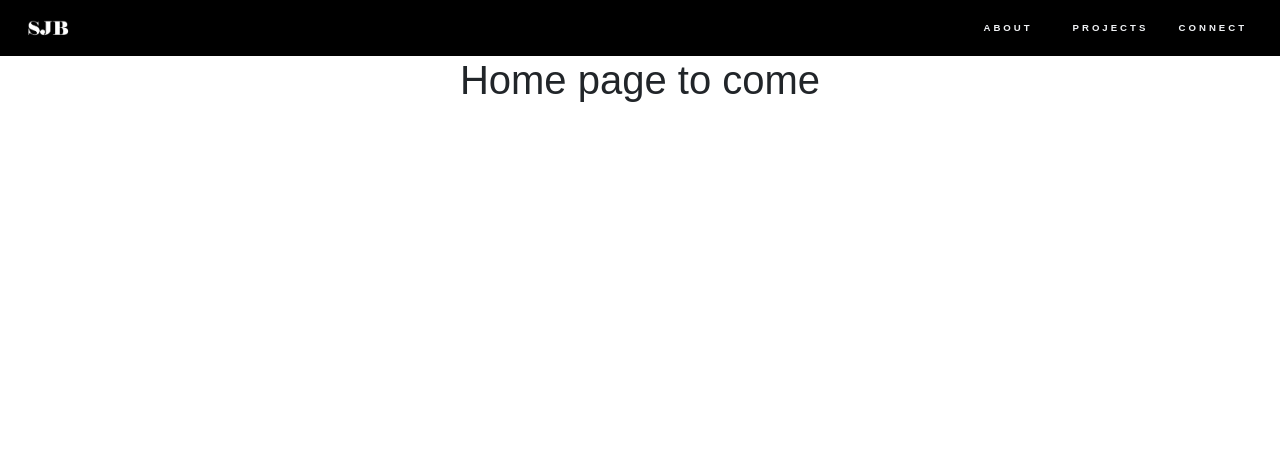
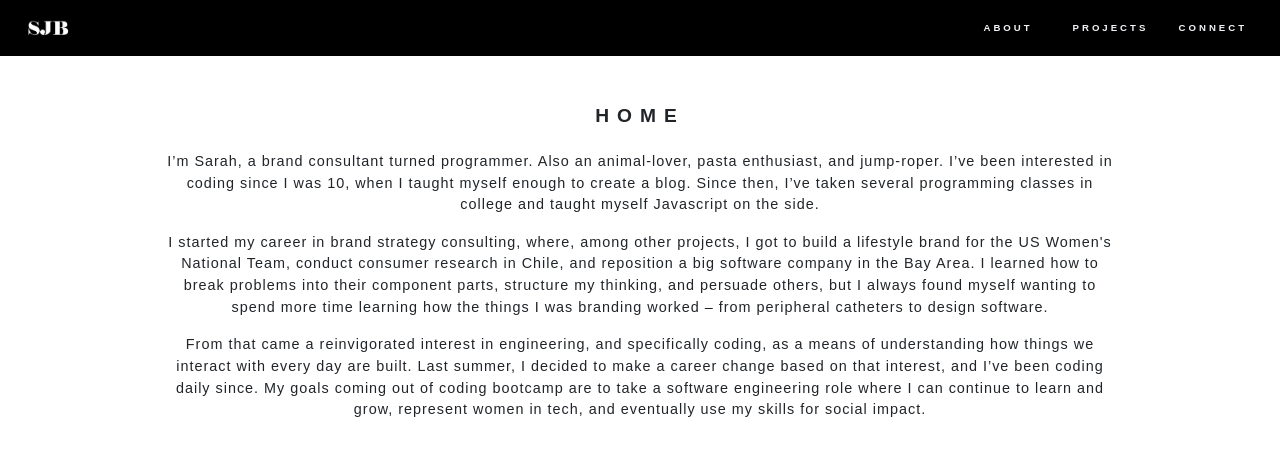
Before and after one commit to sjbrooks/React-Personal-Website, a React (Create React App) app: page / in a window 1280 px wide. Shown: the top 456 px of the page. Built offline with nearby package versions, Linux system fonts and the light colour scheme.

Commit message:
Added a new presentational component ParagraphCard
- Began to import it into other page components to make the formatting
more consistent
- Also imported some google fonts

```diff
--- a/src/About.js
+++ b/src/About.js
@@ -14,7 +14,7 @@ import './About.css';
 function About() {
   return (
     <div className="About">
-      <h1>About page to come</h1>
+      <h1>ABOUT</h1>
     </div>
   );
 }
--- a/src/App.css
+++ b/src/App.css
@@ -5,3 +5,10 @@
 body {
   font-family: 'Avenir', 'Montserrat', sans-serif;
 }
+
+h1 {
+  font-family: 'Archivo Black', sans-serif;
+  font-size: 1.2rem;
+  letter-spacing: 0.5rem;
+  font-weight: bold;
+}
--- a/src/Home.js
+++ b/src/Home.js
@@ -4,17 +4,28 @@
  *
  * State: (none)
  *
- * Children: X components
+ * Children: Uses ParagraphCard component
  */
 
 
 import React from 'react';
 import './Home.css';
+import ParagraphCard from './ParagraphCard';
 
 function Home() {
+
+  const headline = "HOME";
+
+  const paragraphs =
+    [
+      'I’m Sarah, a brand consultant turned programmer. Also an animal-lover, pasta enthusiast, and jump-roper. I’ve been interested in coding since I was 10, when I taught myself enough to create a blog. Since then, I’ve taken several programming classes in college and taught myself Javascript on the side.',
+      'I started my career in brand strategy consulting, where, among other projects, I got to build a lifestyle brand for the US Women\'s National Team, conduct consumer research in Chile, and reposition a big software company in the Bay Area. I learned how to break problems into their component parts, structure my thinking, and persuade others, but I always found myself wanting to spend more time learning how the things I was branding worked – from peripheral catheters to design software.',
+      'From that came a reinvigorated interest in engineering, and specifically coding, as a means of understanding how things we interact with every day are built. Last summer, I decided to make a career change based on that interest, and I’ve been coding daily since. My goals coming out of coding bootcamp are to take a software engineering role where I can continue to learn and grow, represent women in tech, and eventually use my skills for social impact.'
+    ]
+
   return (
     <div className="Home">
-      <h1>Home page to come</h1>
+      <ParagraphCard headline={headline} paragraphs={paragraphs} />
     </div>
   );
 }
--- a/src/NavBar.css
+++ b/src/NavBar.css
@@ -1,5 +1,6 @@
 nav {
   background-color: black;
+  position: fixed;
 }
 
 .navbar-brand img {
--- /dev/null
+++ b/src/ParagraphCard.css
@@ -0,0 +1,10 @@
+.ParagraphCard {
+  margin: 3rem auto;
+  width: 75%;
+}
+
+.ParagraphCard-text {
+  margin: 1.5rem auto;
+  font-size: 0.9rem;
+  letter-spacing: 1px;
+}
--- /dev/null
+++ b/src/ParagraphCard.js
@@ -0,0 +1,31 @@
+/** ParagraphCard: Presentational component that renders a card with a formatted headline and paragraph.
+ *
+ * Props:
+ * - headline: headline of the paragraph
+ * - text: paragraph text
+ *
+ * State: (none)
+ *
+ * Parents: Used in Home, About, Projects, Connect components
+ */
+
+
+import React from 'react';
+import './ParagraphCard.css';
+
+
+function ParagraphCard({ headline, paragraphs }) {
+
+  let text = paragraphs.map((p, idx) => <p key={idx}>{p}</p>)
+
+  return (
+    <div className="ParagraphCard">
+      <h1>{headline}</h1>
+      <div className="ParagraphCard-text">
+        {text}
+      </div>
+    </div>
+  );
+}
+
+export default ParagraphCard;
--- a/src/Projects.js
+++ b/src/Projects.js
@@ -4,17 +4,22 @@
  *
  * State: (none)
  *
- * Children: X components
+ * Children: Uses ParagraphCard component
  */
 
 
 import React from 'react';
 import './Projects.css';
+import ParagraphCard from './ParagraphCard';
 
 function Projects() {
+
+  const headline = "PROJECTS";
+  const paragraphs = ["More to come"];
+
   return (
     <div className="Projects">
-      <h1>Projects page to come</h1>
+      <ParagraphCard headline={headline} paragraphs={paragraphs} />
     </div>
   );
 }
```
